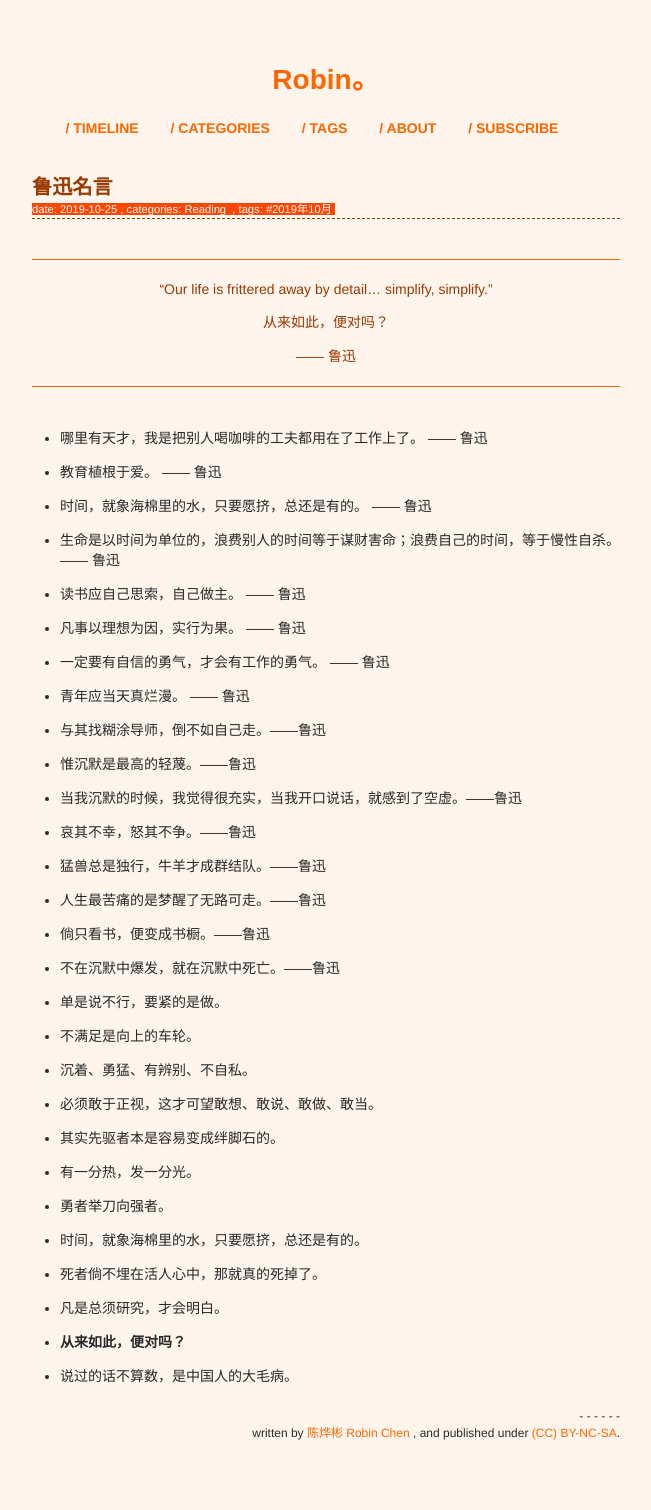
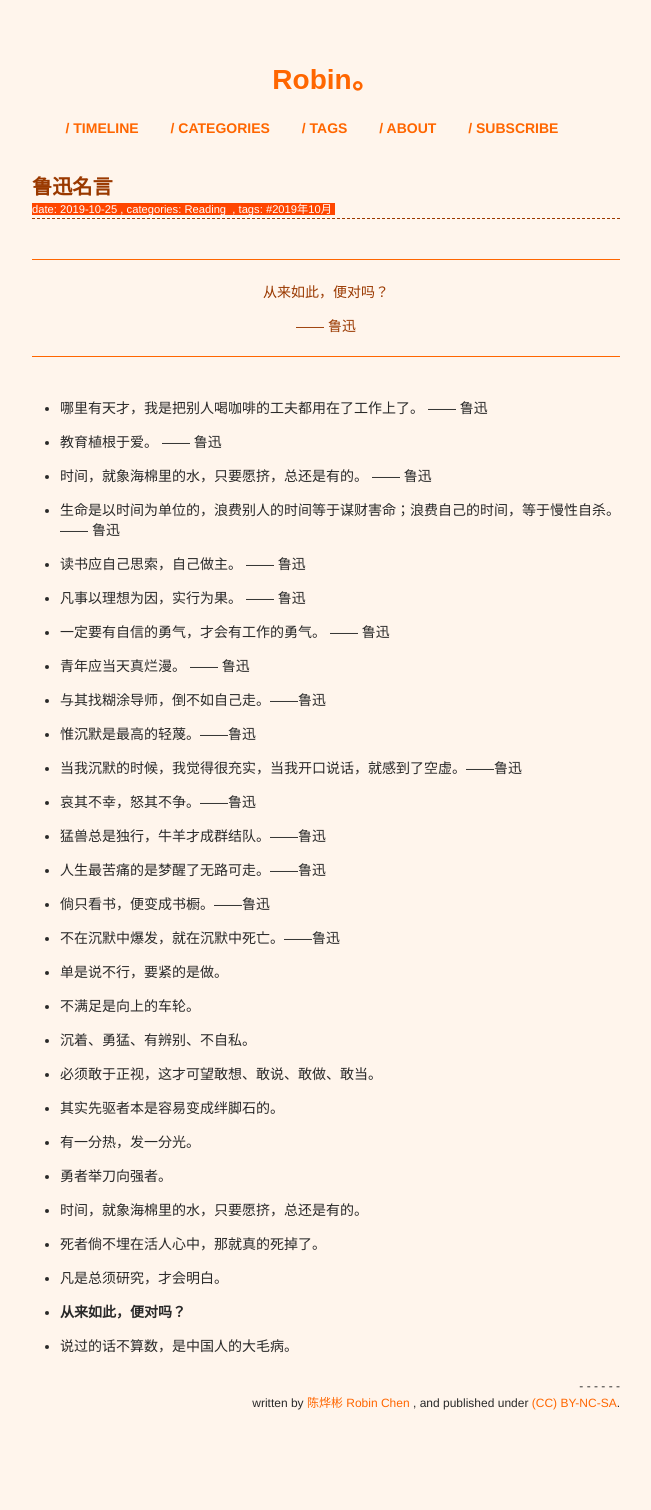
Before and after one commit to xianyuxmu/xianyuxmu.github.io, a Jekyll site: the page built from _posts/2019-10-25-quotes-of-lu-xun.md, in a window 1280 px wide. Shown: the whole page, without its empty margins (314-965 px from the left). Built offline with Jekyll 4.4.1, drawn with Linux system fonts in a browser that asks for light colours; comment, search, counter and statistics services are not loaded; after the commit the page ends 1480 px from its top, so only the background shows below that.

Commit message:
Update 2019-10-25-quotes-of-lu-xun.md

```diff
--- a/_posts/2019-10-25-quotes-of-lu-xun.md
+++ b/_posts/2019-10-25-quotes-of-lu-xun.md
@@ -10,7 +10,6 @@ tags:
 ---
 
 <blockquote class="blockquote-center">
-<p>“Our life is frittered away by detail… simplify, simplify.”</p>
 <p>从来如此，便对吗？</p>
 <p>—— 鲁迅</p>
 </blockquote>
```
